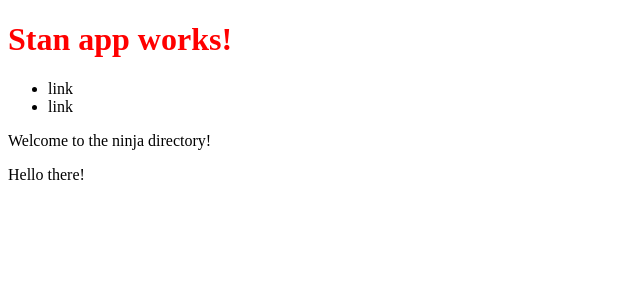
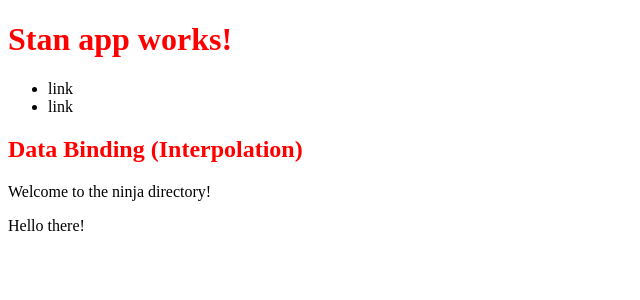
Before and after one commit to stanlouis/ninja-directory, an Angular app: page / in a window 1280 px wide. Shown: the top 300 px of the page, without its empty margins (0-640 px from the left). Built offline with nearby package versions, Linux system fonts and the light colour scheme.

Commit message:
Data Binding(interpolation)
Interpolation uses template expressions in double curly braces to display data from the component class and template reference variables.

```diff
--- a/src/app/home/home.component.html
+++ b/src/app/home/home.component.html
@@ -1,3 +1,4 @@
+<h1>Data Binding (Interpolation)</h1>
 <p>
   {{homeTitle}}
 </p>
```
